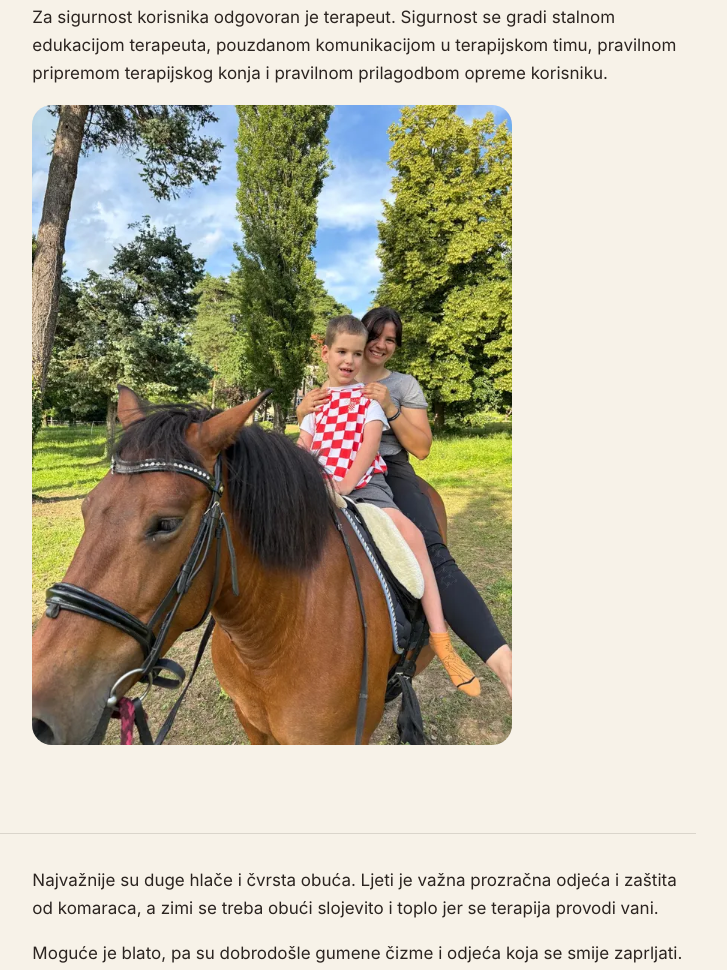
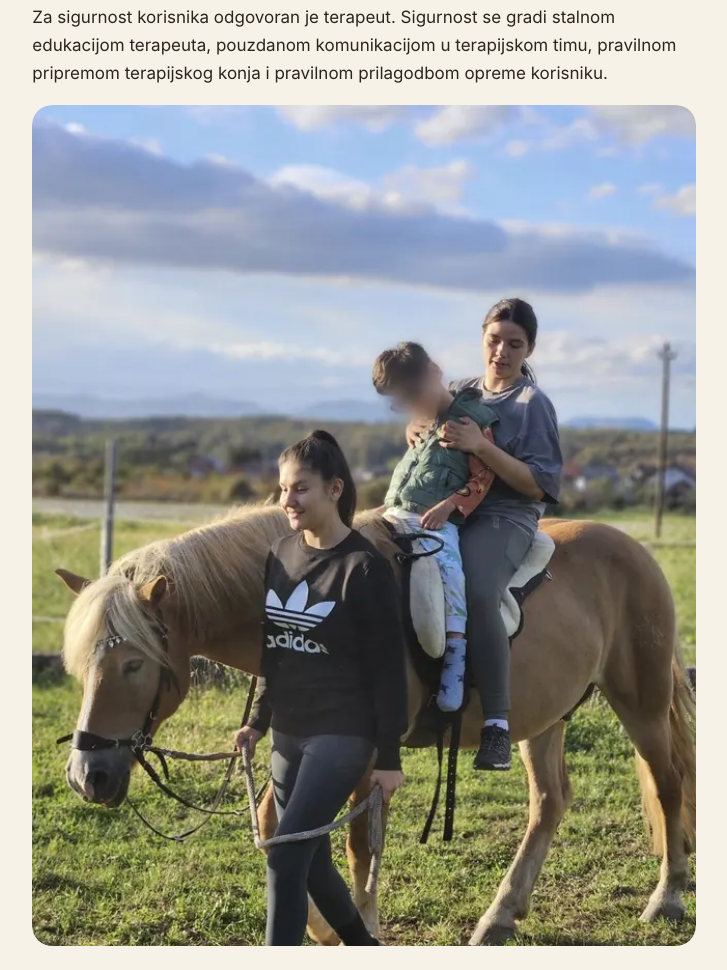
Before and after one commit to qrqic/visolis, a website with bundled scripts: page site/hipoterapija.html in a window 1280 px wide. Shown: the part 3196-4166 px from the top of the page, without its empty margins (520-1247 px from the left). Built offline with nearby package versions, Linux system fonts and the light colour scheme.

Commit message:
Update image structure and sources in hipoterapija.html

```diff
--- a/site/hipoterapija.html
+++ b/site/hipoterapija.html
@@ -151,10 +151,10 @@
         <div class="pod-blok__tekst">
           <p>Termin traje 30 minuta, a preporučuje se dolazak jednom do dvaput tjedno.</p>
           <p>Za sigurnost korisnika odgovoran je terapeut. Sigurnost se gradi stalnom edukacijom terapeuta, pouzdanom komunikacijom u terapijskom timu, pravilnom pripremom terapijskog konja i pravilnom prilagodbom opreme korisniku.</p>
-          <picture class="fotografija pod-slika">
-            <source type="image/webp" srcset="assets/img/hipoterapija-podstranica-640.webp 640w, assets/img/hipoterapija-podstranica-1200.webp 1200w" sizes="(min-width: 64rem) 30rem, 100vw">
-            <img src="assets/img/hipoterapija-podstranica-1200.jpg" width="1200" height="1600" alt="Hipoterapija: terapeutkinja sjedi na konju iza dječaka i pridržava ga za ramena" loading="lazy" decoding="async">
-          </picture>
+          <picture class="fotografija" data-pojavi="slika">
+          <source type="image/webp" srcset="assets/img/hipoterapija-termin-640.webp 640w, assets/img/hipoterapija-termin-1080.webp 1080w" sizes="(min-width: 64rem) 40vw, 100vw">
+          <img src="assets/img/hipoterapija-termin-1080.jpg" width="1080" height="1369" alt="Hipoterapija: vodička vodi svijetlog haflingera, a terapeutkinja na konju pridržava dječaka u sedlu" loading="lazy" decoding="async">
+        </picture>
         </div>
       </section>
 
```
